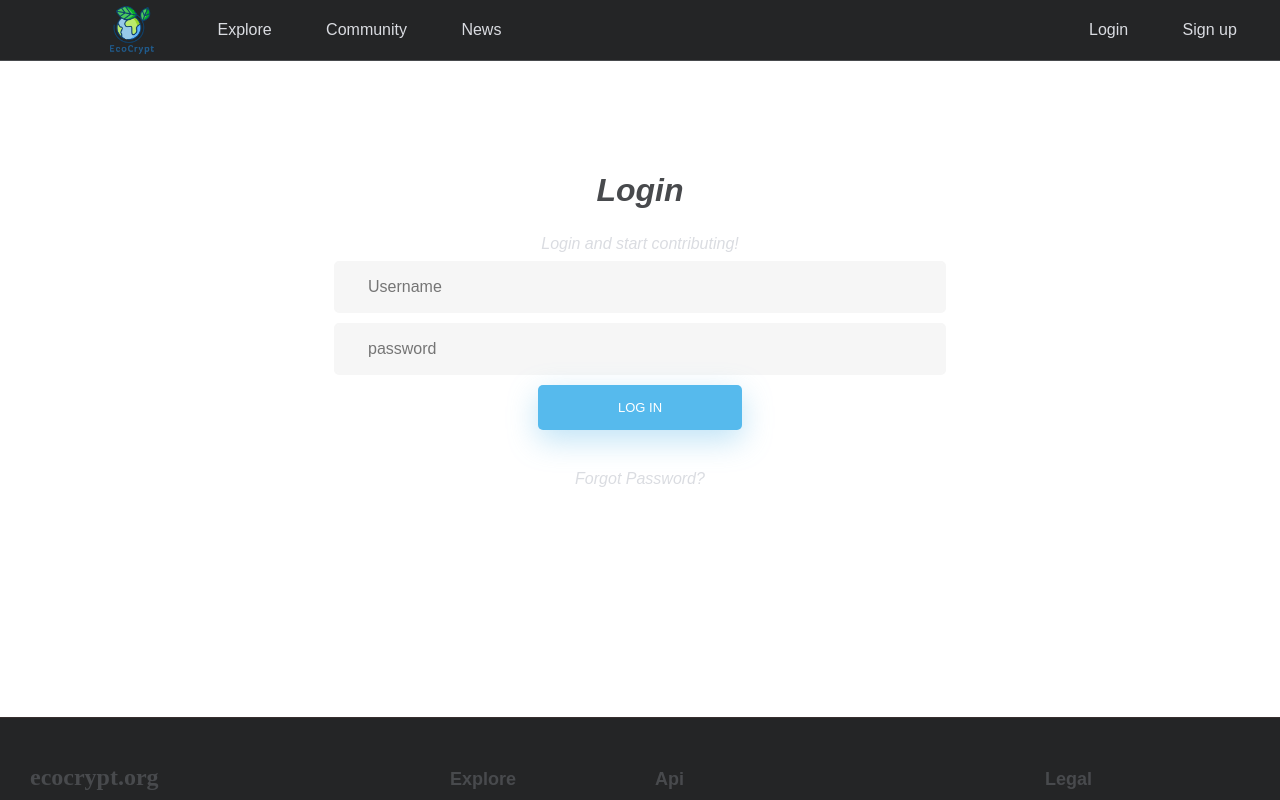
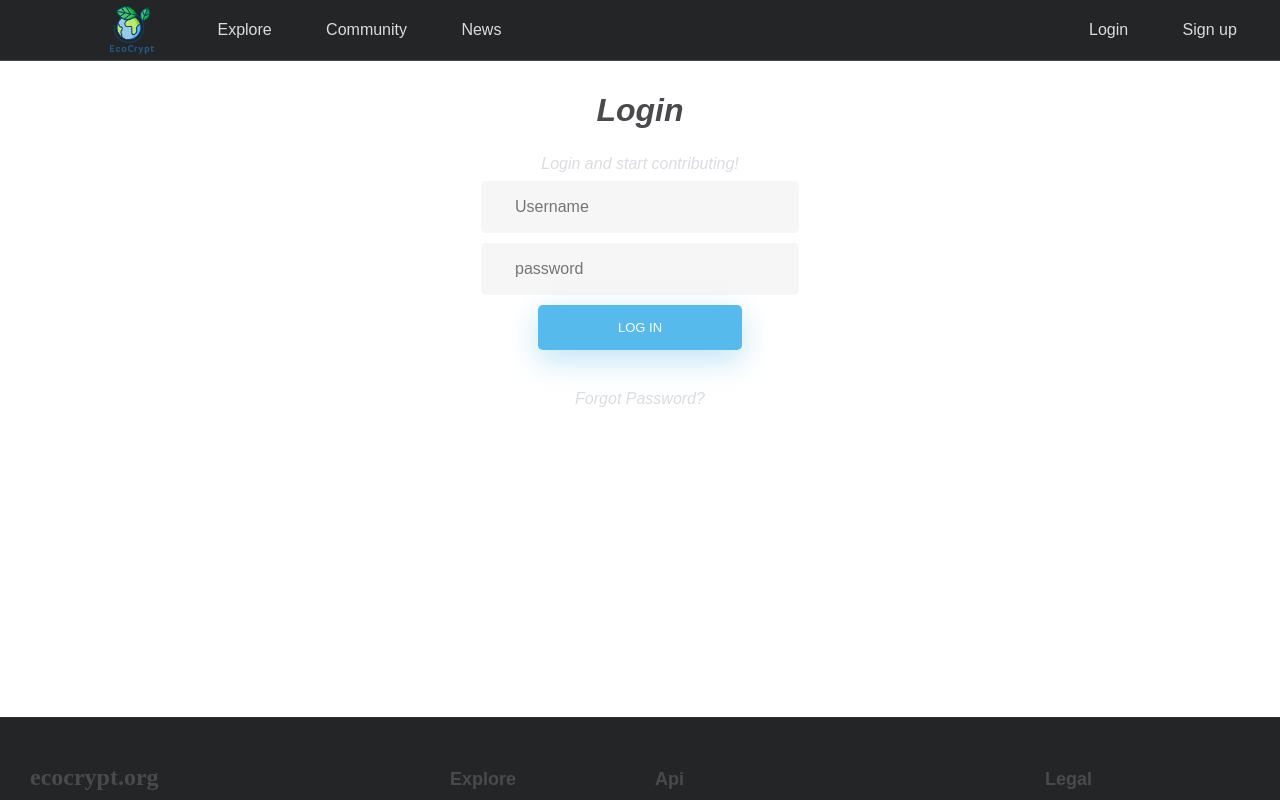
Before and after one commit to lmanzanero/next-js-app, a Next.js app: page /login in a window 1280 px wide. Shown: the top 800 px of the page. Built offline with nearby package versions, Linux system fonts and the light colour scheme.

Commit message:
fixed css styling bugs from login and register page

```diff
--- a/styles/globals.css
+++ b/styles/globals.css
@@ -595,17 +595,16 @@ a:hover{
 
 
 .auth-section {
+  text-align: center;
+  width: 50vw;
+  margin: auto;
+}
+
+.auth-section form {
   display: flex;
   flex-direction: column;
   justify-content: center;
   align-items: center;
-  width: 50vw;
-  padding: 5em;
-  margin: auto;
-}
-
-.auth-section form {
-  justify-content: center;
   text-align: center;
 }
 
@@ -735,7 +734,7 @@ a:hover{
   display: inline-block;
   font-size: 16px;
   margin: 5px;
-  width: 85%;
+  min-width: 250px;
   border: 2px solid #f6f6f6;
   -webkit-transition: all 0.5s ease-in-out;
   -moz-transition: all 0.5s ease-in-out;
```
